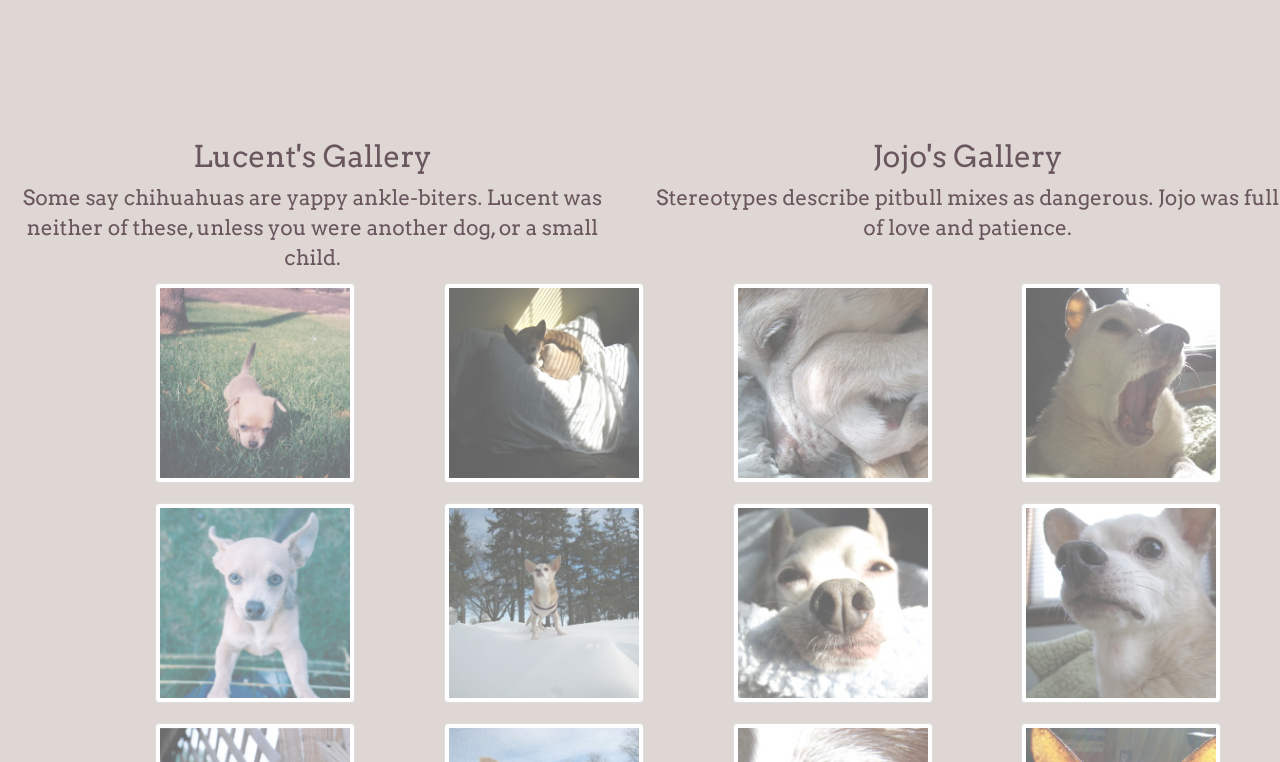
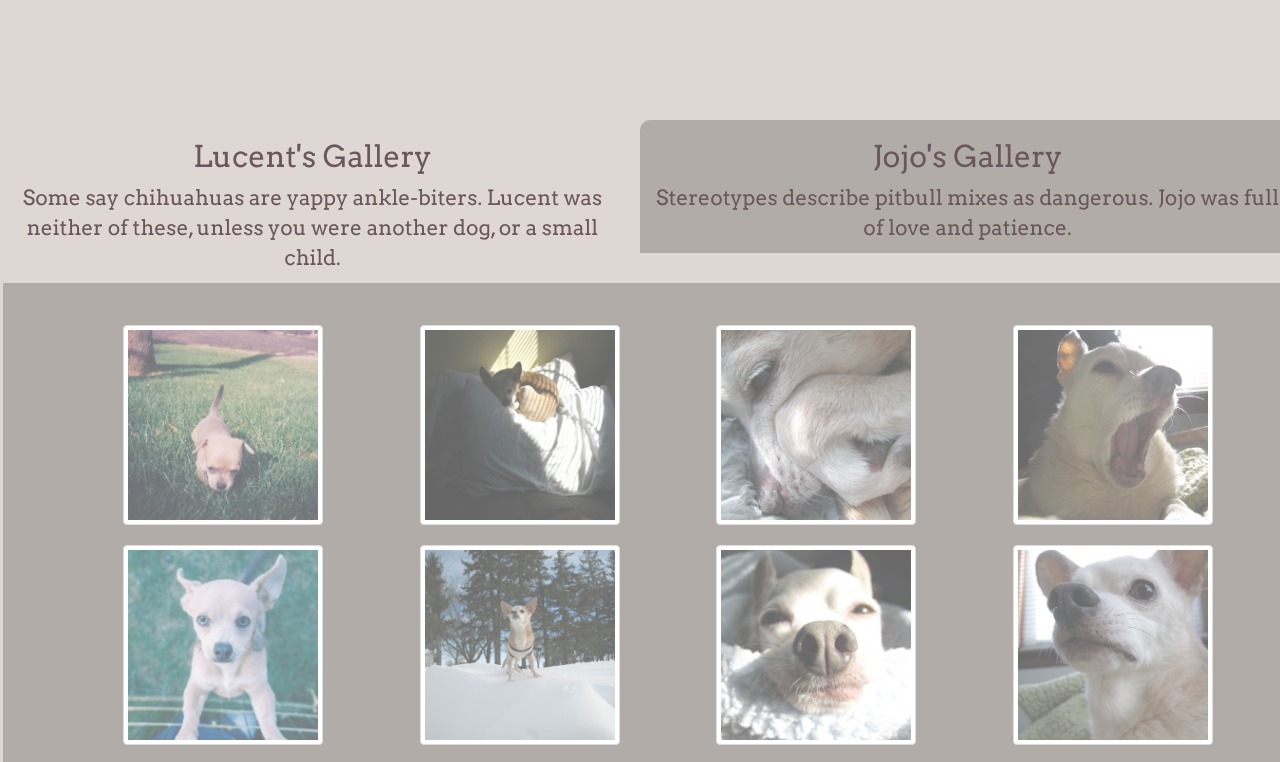
Before and after one commit to sluggets/jojo-lucent-tribute, a plain HTML site: page index.html in a window 1280 px wide. Shown: the part 880-1642 px from the top of the page. Drawn offline with nearby package versions, Linux system fonts and the light colour scheme.

Commit message:
Changed gallery colors/margins

```diff
--- a/css/tribute.css
+++ b/css/tribute.css
@@ -125,6 +125,7 @@ img
 
 #jgallery
 {
+  background-color: inherit;
   display: none;
   margin-left: 10em;
 }
@@ -132,10 +133,26 @@ img
 #lgallery
 {
   /*display: none;*/
-  margin-left: 10em;
+  margin-left: 0.2em;
+  padding-top: 3em;
+  padding-left: 7.5em;
+  background-color: rgba(0, 0, 0, 0.2);
+
 }
 
 .thumbnail
 {
   width: 200px;
 }
+
+#luheader
+{
+  /*background-color: rgba(0, 0, 0, 0.2);
+  border-radius: 10px 10px 0px 0px;*/
+}
+
+#joheader
+{
+  background-color: rgba(0, 0, 0, 0.2);
+  border-radius: 10px 10px 0px 0px;
+}
```
